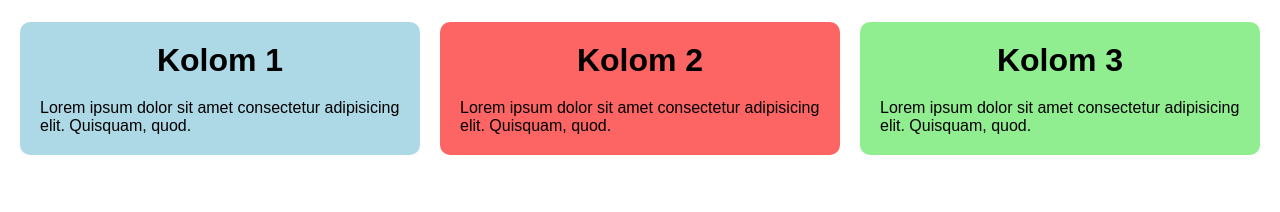
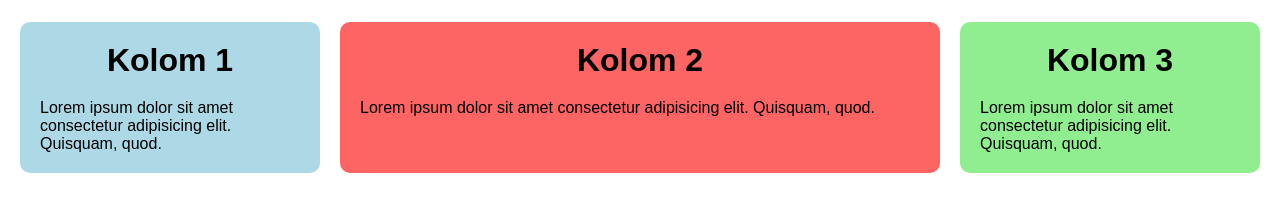
Before and after one commit to deany1014/website_dean_mvi, a plain HTML site: page index.html in a window 1280 px wide. Shown: the part 390-602 px from the top of the page. Drawn offline with Linux system fonts and the light colour scheme.

Commit message:
assignment 3 finished

```diff
--- a/styles.css
+++ b/styles.css
@@ -50,6 +50,7 @@ nav a:hover {
     display: flex;
     gap: 20px;
     padding: 20px;
+    justify-content: center;
 }
 
 .container-02 h1 {
@@ -68,6 +69,7 @@ nav a:hover {
 .kolom1, .kolom2, .kolom3 {
     flex: 1;
     border-radius: 10px;
+    max-width: 400px;
 }
 
 .kolom1 {
@@ -76,6 +78,8 @@ nav a:hover {
 
 .kolom2 {
     background-color: rgb(253, 100, 100);
+    max-width: 800px;
+    flex: 2;
 }
 
 .kolom3 {
```
